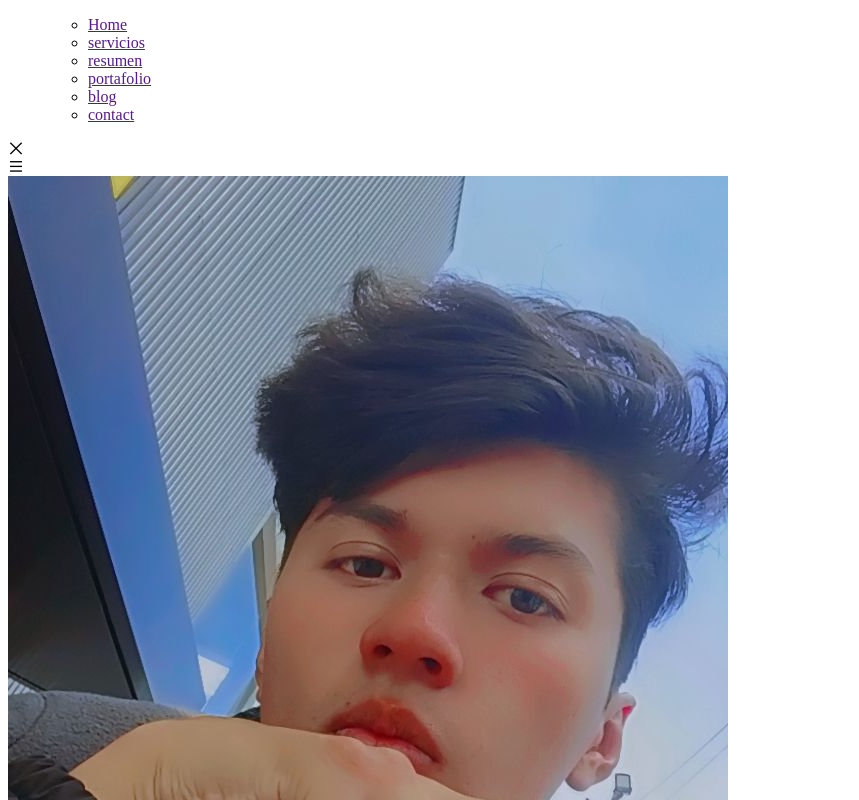
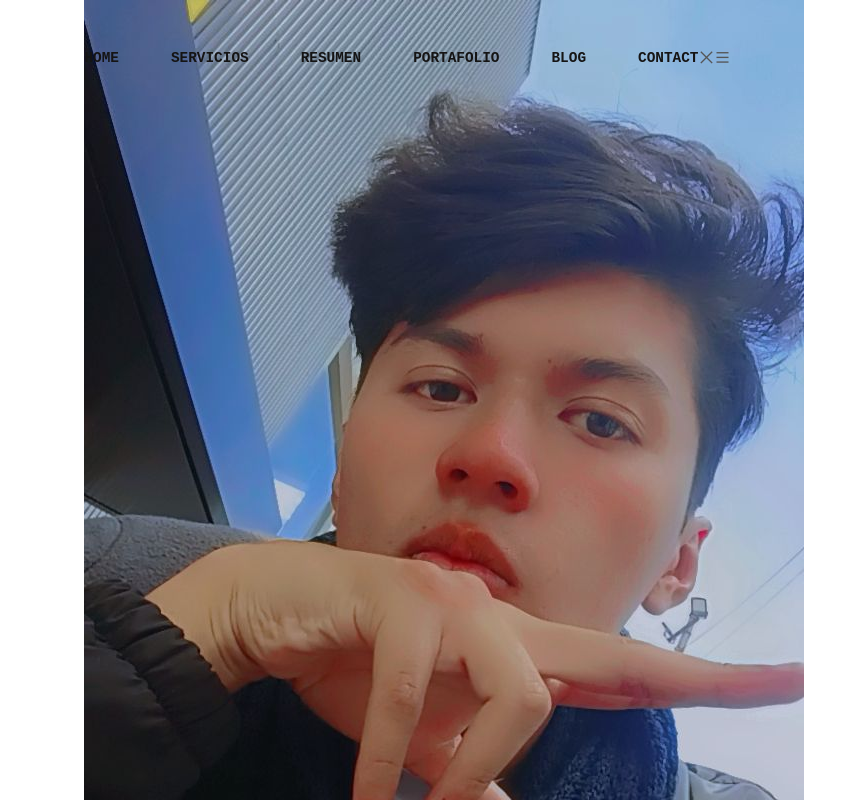
Before and after one commit to JustinAlejito23/portafolio, a plain HTML site: page index.html in a window 1280 px wide. Shown: the top 800 px of the page, without its empty margins (0-859 px from the left). Drawn offline with nearby package versions, Linux system fonts and the light colour scheme; a script that the page names is missing.

Commit message:
estilos2.3

```diff
--- a/estilos/style.css
+++ b/estilos/style.css
@@ -1,22 +1,152 @@
 /*insertamos fuentes de google*/
 @import url('https://fonts.googleapis.com/css2?family=Roboto+Mono:ital,wght@0,100..700;1,100..700&display=swap');
+
 /* CSS Variables */
-:root{
-    --header-height:3.5rem;
+:root {
+  --header-height: 3.5rem;
   /* COLORES*/
-    --primary-color:#c82222;
+  --primary-color: #c82222;
   --primary-color-alt: #575757;
-    --linear-gradient: linear-gradient(54deg, rgba(96,96,96,0.7)34%,
-      rgba(96,96,96,0,70));
-      --tittle-color:#4a4a4a;
-      --text-color:#555;
-      --text-color-alt:#999;
+  --linear-gradient: linear-gradient(54deg, rgba(96, 96, 96, 0.7)34%,
+      rgba(96, 96, 96, 0, 70));
+  --tittle-color: #4a4a4a;
+  --text-color: #555;
+  --text-color-alt: #999;
   --bg-color: #fff;
-      --bg-color-alt:#e9e9;
-      --border-color:#f1f1;
+  --bg-color-alt: #e9e9;
+  --border-color: #f1f1;
   /* fuente y tipografia*/
   --robot-font: 'roboto', san-seif;
   --mono-font: 'roboto-mono', monospace;
-      --font-japanese:'noto sans JP', sans-serif;
+  --font-japanese: 'noto sans JP', sans-serif;
+  --fs-h1: 2.75rem;
+  --fs-h2: 2.25rem;
+  --fss-lg: 1.25rem;
+  --fs-base: 1rem;
+  --fs-sm: 0.87rem;
+  --fs-xs: 0.75rem;
+  /* Font wEight*/
+  --medium: 500;
+  --semibold: 600;
+  --bold: 700;
+}
 
+/*
+CSS base*/
+* {
+  margin: 0;
+  padding: 0;
+  box-sizing: border-box;
 }
+
+html {
+  scroll-behavior: smooth;
+}
+
+body,
+button,
+input,
+textarea {
+  font-family: var(--roboto-font);
+  font-size: var(--fs-base);
+}
+
+body {
+  background-color: var(--bg-color);
+  color: var(--text-color);
+  line-height: 1.5rem;
+}
+
+h1,
+h2,
+h3 {
+  font-family: var(--mono-font);
+  font-weight: var(--bold);
+}
+
+ul {
+  list-style: none;
+}
+
+a {
+  text-decoration: none;
+}
+
+button {
+  cursor: pointer;
+  background: none;
+  border: none;
+  outline: none;
+}
+
+img {
+  max-width: 100%;
+  height: auto;
+}
+
+textarea,
+input {
+  background: none;
+  outline: none;
+  border: none;
+}
+
+/*estilos reusables*/
+.container {
+  /*background: red;*/
+  max-width: 1140px;
+  margin: 0 auto;
+  padding-left: 0.9rem;
+  padding-right: 0.9rem;
+}
+
+.grid {
+  display: grid;
+}
+
+.section {
+  padding-top: 3.75rem;
+  padding-bottom: 3.75rem;
+}
+
+/*   HEADER    */
+.header {
+  position: absolute;
+  top: 0px;
+  left: 0px;
+  width: 100%;
+  z-index: 100;
+}
+
+.nav {
+  /*background-color: red;*/
+  height: calc(var(--header-height) + 0.875rem);
+  display: flex;
+  align-items: flex-end;
+}
+
+.nav__list {
+  display: flex;
+  column-gap: 3.25rem;
+}
+
+.nav__links {
+  color: #151414;
+  font-size: 0.9rem;
+  font-weight: var(--bold);
+  font-family: var(--mono-font);
+  text-transform: uppercase;
+  position: relative;
+  transition: 0.3s;
+}
+
+.nav__links:hover {
+  opacity: 0.5;
+}
+
+.nav__list::after {
+  content: '';
+  position: absolute;
+  bottom: -0;
+  right: -0.5rem;
+}
```
Also changed, not shown: index.html (+1 -0 lines). Lines whose indentation alone changed are shown as unchanged.
